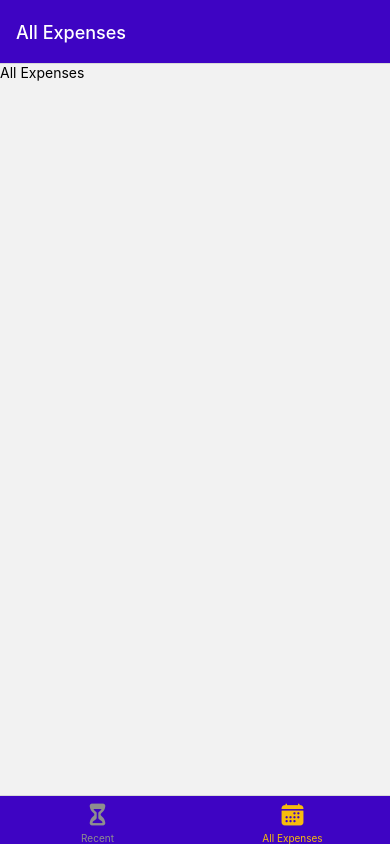
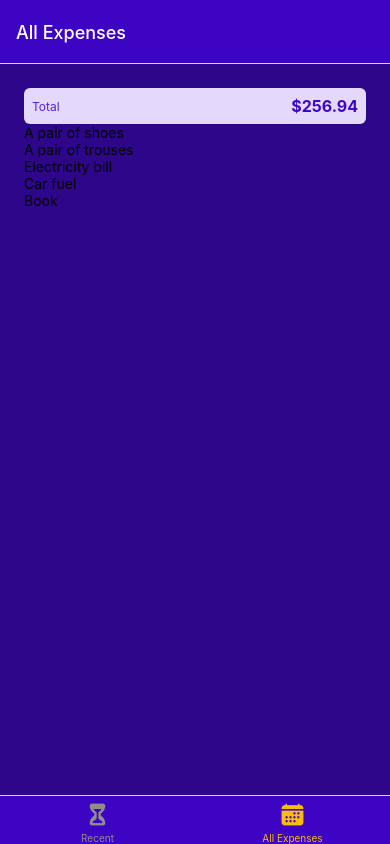
Before and after one commit to wasimhyder09/react-native-expense-tracker, a React Native app: screen /AllExpenses in a window 390 px wide. Built offline with nearby package versions, Linux system fonts and the light colour scheme.

Commit message:
Styled screen of expenses

```diff
--- /dev/null
+++ b/components/ExpensesOutput/ExpensesList.js
@@ -0,0 +1,17 @@
+import { FlatList, Text } from 'react-native';
+
+function renderExpenseItem(itemData) {
+  return (
+    <Text>{itemData.item.description}</Text>
+  );
+}
+
+function ExpensesList({ expenses }) {
+  return <FlatList
+    data={expenses}
+    renderItem={renderExpenseItem}
+    keyExtractor={(item) => item.id}
+  />
+}
+
+export default ExpensesList;
--- /dev/null
+++ b/components/ExpensesOutput/ExpensesOutput.js
@@ -0,0 +1,55 @@
+import { View, StyleSheet } from 'react-native';
+import ExpensesSummary from './ExpensesSummary';
+import ExpensesList from './ExpensesList';
+import { GlobalStyles } from '../../constants/styles';
+
+const DUMMY_EXPENSES = [
+  {
+    id: 'e1',
+    description: 'A pair of shoes',
+    amount: 5.99,
+    date: new Date('2023-12-09')
+  },
+  {
+    id: 'e2',
+    description: 'A pair of trouses',
+    amount: 89.29,
+    date: new Date('2024-01-07')
+  },
+  {
+    id: 'e3',
+    description: 'Electricity bill',
+    amount: 129.00,
+    date: new Date('2023-12-28')
+  },
+  {
+    id: 'e4',
+    description: 'Car fuel',
+    amount: 30,
+    date: new Date('2024-01-19')
+  },
+  {
+    id: 'e5',
+    description: 'Book',
+    amount: 2.66,
+    date: new Date('2024-01-24')
+  },
+];
+
+function ExpensesOutput({ expenses, expensesPeriod }) {
+  return <View style={styles.container}>
+    <ExpensesSummary expenses={DUMMY_EXPENSES} periodName={expensesPeriod} />
+    <ExpensesList expenses={DUMMY_EXPENSES} />
+  </View>
+
+}
+
+export default ExpensesOutput;
+
+const styles = StyleSheet.create({
+  container: {
+    flex: 1,
+    padding: 24,
+    backgroundColor: GlobalStyles.colors.primary700
+  }
+});
--- /dev/null
+++ b/components/ExpensesOutput/ExpensesSummary.js
@@ -0,0 +1,36 @@
+import { Text, View, StyleSheet } from 'react-native';
+import { GlobalStyles } from '../../constants/styles';
+
+function ExpensesSummary({ expenses, periodName }) {
+  const expensesSum = expenses.reduce((sum, expense) => {
+    return sum + expense.amount
+  }, 0);
+  return (
+    <View style={styles.container}>
+      <Text style={styles.period}>{periodName}</Text>
+      <Text style={styles.sum}>${expensesSum.toFixed(2)}</Text>
+    </View>
+  );
+}
+
+export default ExpensesSummary;
+
+const styles = StyleSheet.create({
+  container: {
+    padding: 8,
+    backgroundColor: GlobalStyles.colors.primary50,
+    borderRadius: 6,
+    flexDirection: 'row',
+    justifyContent: 'space-between',
+    alignItems: 'center'
+  },
+  period: {
+    fontSize: 12,
+    color: GlobalStyles.colors.primary400
+  },
+  sum: {
+    fontSize: 16,
+    fontWeight: 'bold',
+    color: GlobalStyles.colors.primary500
+  }
+});
--- a/screens/AlllExpneses.js
+++ b/screens/AlllExpneses.js
@@ -1,7 +1,7 @@
-import { Text } from 'react-native';
+import ExpensesOutput from '../components/ExpensesOutput/ExpensesOutput';
 
 function AllExpenses() {
-  return <Text>All Expenses</Text>
+  return <ExpensesOutput expensesPeriod="Total" />
 }
 
 export default AllExpenses;
--- a/screens/RecentExpenses.js
+++ b/screens/RecentExpenses.js
@@ -1,7 +1,7 @@
-import { Text } from 'react-native';
+import ExpensesOutput from '../components/ExpensesOutput/ExpensesOutput';
 
 function RecentExpenses() {
-  return <Text>Recent Expenses</Text>
+  return <ExpensesOutput expensesPeriod="Last 7 days" />
 }
 
 export default RecentExpenses;
```
